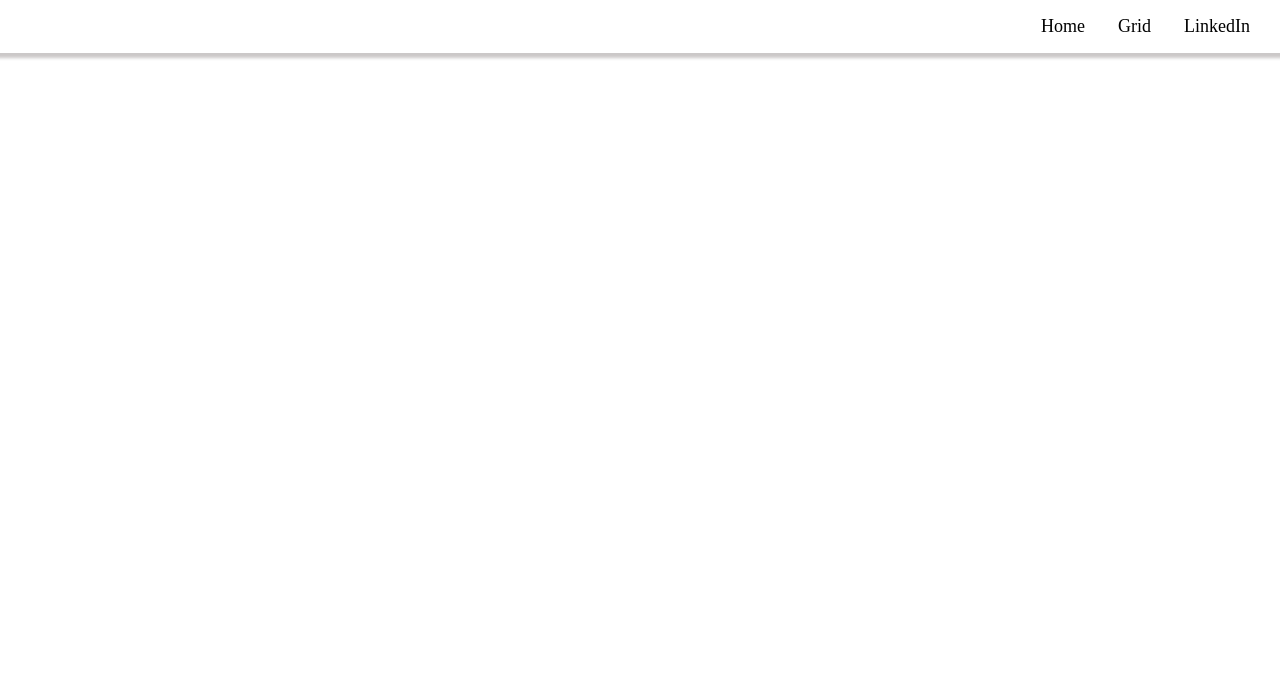
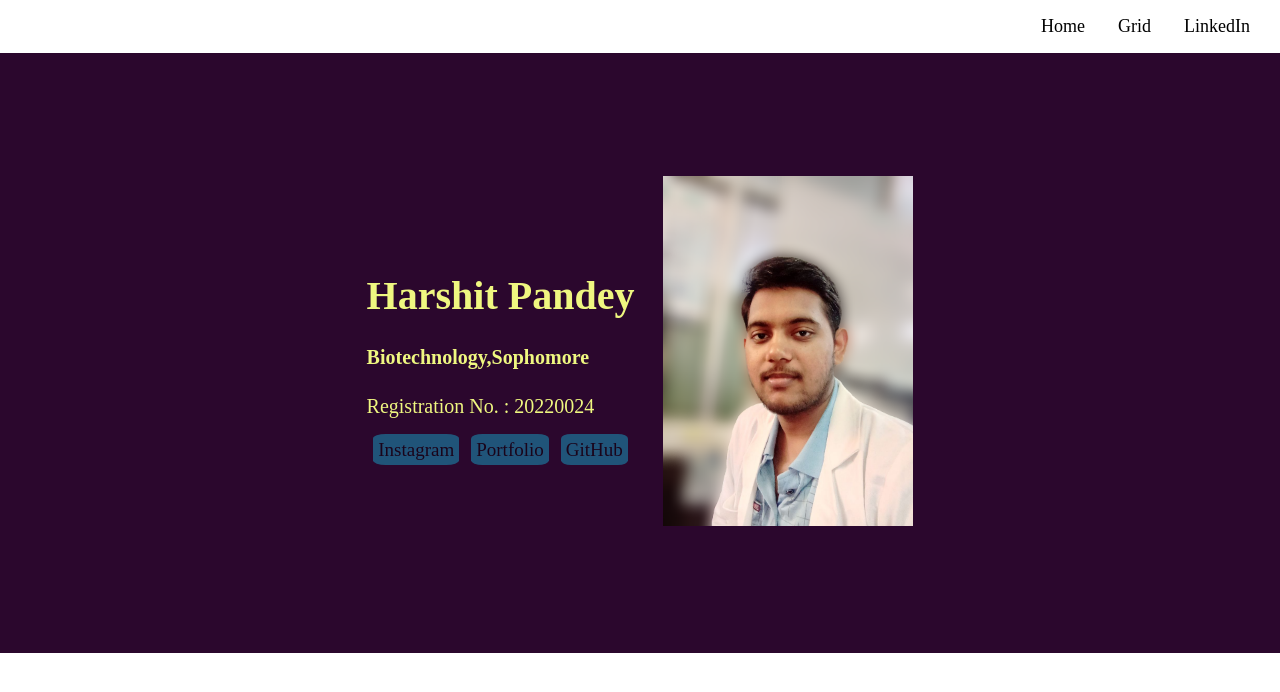
Before and after one commit to harshit1142/E-Cell-Web-Task, a React (Create React App) app in the folder project/: page / in a window 1280 px wide. Shown: the top 692 px of the page. Built offline with nearby package versions, Linux system fonts and the light colour scheme.

Commit message:
Done: Completed Second Page

```diff
--- a/project/src/index.css
+++ b/project/src/index.css
@@ -183,3 +183,55 @@ body{
     }
 
 }
+
+
+/* Second Page (Myself) */
+
+.home{
+
+  width: 100%;
+  height: 600px;
+  background-color: rgb(43, 7, 45);
+  display: flex;
+  justify-content: center;
+  align-items: center;
+
+}
+.main{
+  display: flex;
+  justify-content: center;
+  flex-direction: row;
+}
+.content{
+  font-size: 20px;
+  display: flex;
+  justify-content: center;
+  align-items: center;
+  flex-direction: column;
+}
+.info{
+  color: rgb(239, 247, 128);
+}
+.pic{
+  margin-left: 29px;
+}
+
+.pic img{
+  width: 250px;
+  height: 350px;
+}
+.btn{
+  margin: 6px;
+  font-size: 19px;
+  text-decoration: none;
+   background-color: rgb(18, 200, 236);
+   opacity: 0.4;
+   border-radius: 15%;
+   color: #000;
+   padding: 5px;
+}
+.btn:hover{
+  box-shadow: 2px 2px 3px 3px blue;
+  opacity: 1;
+
+}
--- a/project/src/screens/Home.jsx
+++ b/project/src/screens/Home.jsx
@@ -1,9 +1,30 @@
 import React from 'react'
+import pic from '../Images/myself.png'
 
 export default function Home() {
   return (
     <>
+     <div className="home">
+        <div className="main">
+            <div className="content">
+            <div className='info'>
+                  <h1>Harshit Pandey</h1>
+                  <h4>Biotechnology,Sophomore</h4>
+                  <p>Registration No. : 20220024</p>
+            </div>
+            <div className="link">
+                <a  className='btn' href="https://www.instagram.com/harshitpandey_0024/">Instagram</a>
+                <a className='btn' href="https://harshitpandey0024.netlify.app/">Portfolio</a>
+                <a  className='btn'href="https://github.com/harshit1142">GitHub</a>
+            </div>
+            </div>
 
+
+            <div className="pic">
+               <img src={pic} alt="" />
+            </div>
+        </div>
+     </div>
     </>
   )
 }
```
Also changed, not shown: project/src/Images/myself.png (added).
